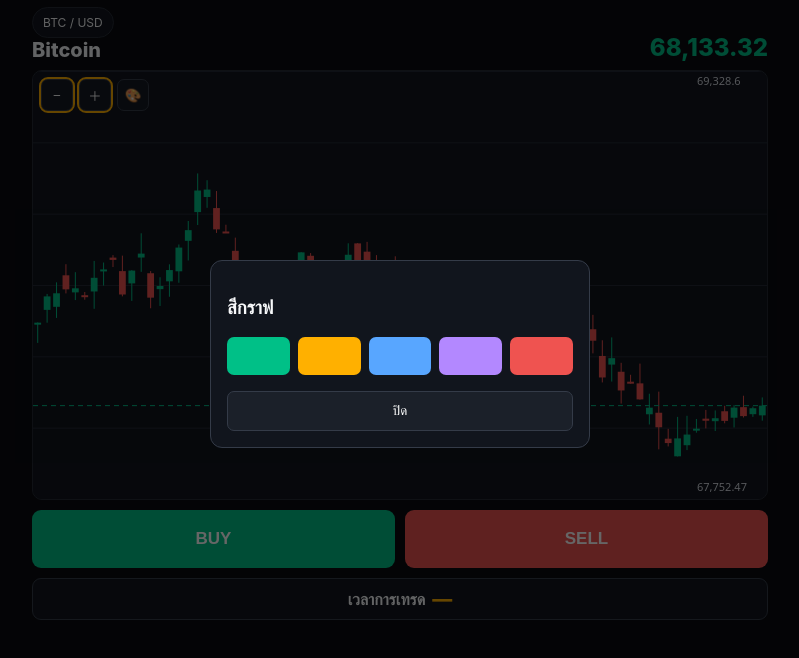
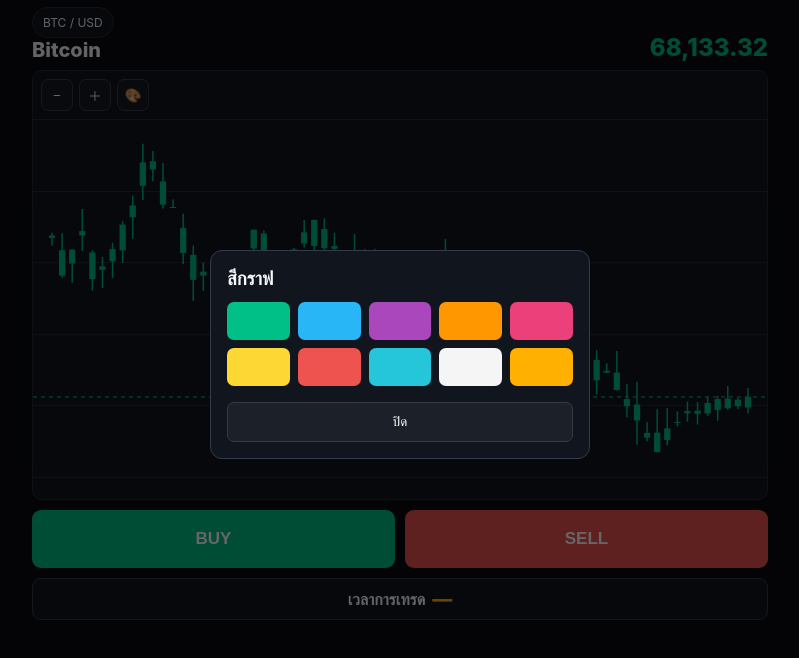
Before and after one commit to hgxfhgxgu-ux/babel-avatar, a plain HTML site: page index.html in a window 1280 px wide. Both pictures are taken after a click on the button "เปลี่ยนสีกราฟ". Shown: the part 46-704 px from the top of the page, without its empty margins (240-1039 px from the left). Drawn offline with Linux system fonts and the light colour scheme.

Commit message:
Fix chart color selection and rendering performance

```diff
--- a/index.html
+++ b/index.html
@@ -10,30 +10,38 @@
     body { margin:0; background:var(--bg); color:var(--text); font-family:Inter,system-ui,sans-serif; }
     .app { max-width:760px; min-height:100vh; margin:auto; padding:12px; }
     header { display:flex; justify-content:space-between; align-items:center; margin-bottom:10px; }
-    .brand { font-weight:900; letter-spacing:.5px; } .brand span { color:var(--accent); }
+    .brand { font-weight:900; letter-spacing:.5px; }
+    .brand span { color:var(--accent); }
     .pill { background:var(--panel); border:1px solid #252a34; border-radius:20px; padding:7px 10px; font-size:12px; }
     .pair { display:flex; justify-content:space-between; align-items:flex-end; margin:4px 0 8px; }
-    .symbol { font-size:20px; font-weight:800; } .price { color:var(--green); font-size:24px; font-weight:800; }
+    .symbol { font-size:20px; font-weight:800; }
+    .price { color:var(--green); font-size:24px; font-weight:800; }
     .chart-wrap { position:relative; height:430px; background:var(--panel); border:1px solid #252a34; border-radius:10px; overflow:hidden; }
-    canvas { width:100%; height:100%; display:block; touch-action:none; }
+    canvas { width:100%; height:100%; display:block; }
     .toolbar { position:absolute; z-index:2; top:8px; left:8px; display:flex; gap:6px; }
-    .tool { border:1px solid #343b48; background:#151a23cc; color:white; height:32px; min-width:32px; border-radius:7px; cursor:pointer; }
-    .tool.active { outline:2px solid var(--accent); }
-    .result { position:absolute; z-index:3; left:50%; top:55%; transform:translate(-50%,-50%) scale(.8); opacity:0; pointer-events:none; text-align:center; padding:12px 18px; border-radius:10px; background:#161a22ee; border:1px solid #3a404b; transition:.25s; }
+    .tool { border:1px solid #343b48; background:#151a23e6; color:white; height:32px; min-width:32px; border-radius:7px; cursor:pointer; }
+    .tool:focus-visible, .swatch:focus-visible, .modal-actions button:focus-visible { outline:2px solid var(--accent); outline-offset:2px; }
+    .result { position:absolute; z-index:3; left:50%; top:55%; transform:translate(-50%,-50%) scale(.8); opacity:0; pointer-events:none; text-align:center; padding:12px 18px; border-radius:10px; background:#090b10dd; transition:opacity .2s,transform .2s; }
     .result.show { opacity:1; transform:translate(-50%,-50%) scale(1); }
-    .result.win { color:var(--green); } .result.loss { color:var(--red); }
+    .result.win { color:var(--green); }
+    .result.loss { color:var(--red); }
     .result b { display:block; font-size:24px; }
     .trade { position:relative; display:grid; grid-template-columns:1fr 1fr; gap:10px; margin-top:10px; }
     .trade button { height:58px; border:0; border-radius:9px; color:white; font-weight:900; font-size:17px; cursor:pointer; }
-    #buy { background:var(--green); } #sell { background:var(--red); }
+    #buy { background:var(--green); }
+    #sell { background:var(--red); }
+    .trade button:disabled { opacity:.55; cursor:not-allowed; }
     .timer { grid-column:1/-1; height:42px; display:flex; align-items:center; justify-content:center; border:1px solid #343b48; border-radius:9px; background:var(--panel); font-weight:800; }
     .timer span { color:var(--accent); font-size:20px; margin-left:7px; }
     .modal { position:fixed; inset:0; z-index:10; display:none; place-items:center; background:#0009; padding:20px; }
     .modal.open { display:grid; }
     .modal-card { width:min(380px,100%); background:var(--panel); border:1px solid #343b48; border-radius:12px; padding:16px; }
+    .modal-card h3 { margin:0; }
     .colors { display:grid; grid-template-columns:repeat(5,1fr); gap:8px; margin:12px 0 16px; }
-    .swatch { height:38px; border:0; border-radius:7px; cursor:pointer; }
-    .modal-actions { display:flex; gap:8px; } .modal-actions button { flex:1; height:40px; border-radius:7px; border:1px solid #343b48; background:#1b2029; color:white; }
+    .swatch { height:38px; border:2px solid transparent; border-radius:7px; cursor:pointer; }
+    .swatch.selected { border-color:white; box-shadow:0 0 0 2px var(--accent); }
+    .modal-actions { display:flex; gap:8px; }
+    .modal-actions button { flex:1; height:40px; border-radius:7px; border:1px solid #343b48; background:#1b2029; color:white; cursor:pointer; }
     @media (max-width:520px) { .app { padding:8px; } .chart-wrap { height:52vh; min-height:380px; } }
   </style>
 </head>
@@ -43,35 +51,212 @@
     <section class="pair"><div><div class="pill" style="display:inline-block">BTC / USD</div><div class="symbol">Bitcoin</div></div><div class="price" id="price">68,420.50</div></section>
     <section class="chart-wrap">
       <div class="toolbar">
-        <button class="tool active" id="zoomOut" title="ซูมออก">−</button>
-        <button class="tool active" id="zoomIn" title="ซูมเข้า">＋</button>
-        <button class="tool" id="colorBtn" title="เปลี่ยนสีกราฟ">🎨</button>
+        <button class="tool" id="zoomOut" type="button" title="ซูมออก" aria-label="ซูมออก">−</button>
+        <button class="tool" id="zoomIn" type="button" title="ซูมเข้า" aria-label="ซูมเข้า">＋</button>
+        <button class="tool" id="colorBtn" type="button" title="เปลี่ยนสีกราฟ" aria-label="เปลี่ยนสีกราฟ">🎨</button>
       </div>
-      <canvas id="chart"></canvas>
-      <div class="result" id="result"><span id="resultTitle">WIN</span><b id="resultValue">+$82.40</b></div>
+      <canvas id="chart" aria-label="กราฟราคา Bitcoin"></canvas>
+      <div class="result" id="result" aria-live="polite"><span id="resultTitle">WIN</span><b id="resultValue">+$82.40</b></div>
     </section>
     <section class="trade">
-      <button id="buy">BUY</button><button id="sell">SELL</button>
+      <button id="buy" type="button">BUY</button><button id="sell" type="button">SELL</button>
       <div class="timer" id="timer">เวลาการเทรด <span id="countdown">—</span></div>
     </section>
   </main>
-  <div class="modal" id="colorModal"><div class="modal-card"><h3>สีกราฟ</h3><div class="colors"><button class="swatch" data-color="#00c087" style="background:#00c087"></button><button class="swatch" data-color="#ffb000" style="background:#ffb000"></button><button class="swatch" data-color="#58a6ff" style="background:#58a6ff"></button><button class="swatch" data-color="#b388ff" style="background:#b388ff"></button><button class="swatch" data-color="#ef5350" style="background:#ef5350"></button></div><div class="modal-actions"><button id="closeModal">ปิด</button></div></div></div>
+  <div class="modal" id="colorModal" role="dialog" aria-modal="true" aria-labelledby="colorHeading">
+    <div class="modal-card">
+      <h3 id="colorHeading">สีกราฟ</h3>
+      <div class="colors" aria-label="เลือกสีกราฟ">
+        <button class="swatch" type="button" aria-label="สีเขียว" data-color="#00c087" style="background:#00c087"></button>
+        <button class="swatch" type="button" aria-label="สีฟ้า" data-color="#29b6f6" style="background:#29b6f6"></button>
+        <button class="swatch" type="button" aria-label="สีม่วง" data-color="#ab47bc" style="background:#ab47bc"></button>
+        <button class="swatch" type="button" aria-label="สีส้ม" data-color="#ff9800" style="background:#ff9800"></button>
+        <button class="swatch" type="button" aria-label="สีชมพู" data-color="#ec407a" style="background:#ec407a"></button>
+        <button class="swatch" type="button" aria-label="สีเหลือง" data-color="#fdd835" style="background:#fdd835"></button>
+        <button class="swatch" type="button" aria-label="สีแดง" data-color="#ef5350" style="background:#ef5350"></button>
+        <button class="swatch" type="button" aria-label="สีฟ้าอ่อน" data-color="#26c6da" style="background:#26c6da"></button>
+        <button class="swatch" type="button" aria-label="สีขาว" data-color="#f5f5f5" style="background:#f5f5f5"></button>
+        <button class="swatch" type="button" aria-label="สีทอง" data-color="#ffb000" style="background:#ffb000"></button>
+      </div>
+      <div class="modal-actions"><button id="closeModal" type="button">ปิด</button></div>
+    </div>
+  </div>
   <script>
-    const canvas=document.getElementById('chart'),ctx=canvas.getContext('2d');
-    let candles=[],zoom=1,chartColor='#00c087',trade=null,tradeTimer=null;
-    let last=68420.5;
-    for(let i=0;i<70;i++){let o=last+(Math.random()-0.5)*180,c=o+(Math.random()-0.5)*220,h=Math.max(o,c)+Math.random()*100,l=Math.min(o,c)-Math.random()*100;candles.push({o,c,h,l});last=c}
-    function resize(){const dpr=devicePixelRatio||1,r=canvas.getBoundingRect?.();canvas.width=canvas.clientWidth*dpr;canvas.height=canvas.clientHeight*dpr;ctx.setTransform(dpr,0,0,dpr,0,0);draw()}
-    window.addEventListener('resize',resize);
-    function draw(){const w=canvas.clientWidth,h=canvas.clientHeight;ctx.clearRect(0,0,w,h);ctx.fillStyle='#11151d';ctx.fillRect(0,0,w,h);ctx.strokeStyle='#232936';ctx.lineWidth=1;for(let i=0;i<6;i++){let y=i*h/6+.5;ctx.beginPath();ctx.moveTo(0,y);ctx.lineTo(w,y);ctx.stroke()}let visible=Math.floor(candles.length/zoom),start=candles.length-visible,visibleCandles=candles.slice(start);let hi=Math.max(...visibleCandles.map(v=>v.h)),lo=Math.min(...visibleCandles.map(v=>v.l)),pad=(hi-lo)*.12;hi+=pad;lo-=pad;const cw=w/visible*0.72;function py(v){return h-(v-lo)/(hi-lo)*h*.82-h*.02}visibleCandles.forEach((v,i)=>{let x=(i+.5)*w/visible;let up=v.c>=v.o,col=up?'#00c087':'#ef5350';ctx.strokeStyle=up?'#00c087':col;ctx.fillStyle=up?'#00c087':col;ctx.lineWidth=1;ctx.beginPath();ctx.moveTo(x,py(v.h));ctx.lineTo(x,py(v.l));ctx.stroke();let y=Math.min(py(v.o),py(v.c)),bh=Math.max(2,Math.abs(py(v.o)-py(v.c)));ctx.fillRect(x-cw/2,y,cw,bh)});ctx.strokeStyle=chartColor;ctx.setLineDash([5,4]);ctx.beginPath();ctx.moveTo(0,py(last));ctx.lineTo(w,py(last));ctx.stroke();ctx.setLineDash([]);ctx.fillStyle='#d6dae3';ctx.font='11px system-ui';ctx.fillText(hi.toLocaleString(undefined,{maximumFractionDigits:2}),w-70,14);ctx.fillText(lo.toLocaleString(undefined,{maximumFractionDigits:2}),w-70,h-8)}
-    function tick(){let o=last+(Math.random()-0.5)*90,c=o+(Math.random()-0.5)*100,h=Math.max(o,c)+Math.random()*55,l=Math.min(o,c)-Math.random()*55;candles.push({o,c,h,l});if(candles.length>100)candles.shift();last=c;document.getElementById('price').textContent=last.toLocaleString(undefined,{minimumFractionDigits:2,maximumFractionDigits:2});draw();}
-    resize();setInterval(tick,900);
-    document.getElementById('zoomIn').onclick=()=>{zoom=Math.min(3,zoom*1.25);draw()};document.getElementById('zoomOut').onclick=()=>{zoom=Math.max(1,zoom/1.25);draw()};
-    document.getElementById('colorBtn').onclick=()=>document.getElementById('colorModal').classList.add('open');document.getElementById('closeModal').onclick=()=>document.getElementById('colorModal').classList.remove('open');
-    document.querySelectorAll('.swatch').forEach(b=>b.onclick=()=>{chartColor=b.dataset.color;document.getElementById('colorModal').classList.remove('open');draw()});
-    function startTrade(side){if(trade)return;let entry=last,remaining=10;trade={side,entry};document.getElementById('buy').disabled=true;document.getElementById('sell').disabled=true;clearInterval(tradeTimer);document.getElementById('countdown').textContent=remaining+' วินาที';tradeTimer=setInterval(()=>{remaining--;document.getElementById('countdown').textContent=remaining+' วินาที';if(remaining<=0){clearInterval(tradeTimer);finishTrade()}},1000)}
-    function finishTrade(){let profit=(last-trade.entry)*(trade.side==='BUY'?1:-1);let win=profit>=0;let amount=Math.abs(profit);let result=document.getElementById('result');document.getElementById('resultTitle').textContent=win?'WIN • กำไร':'LOSS • ขาดทุน';document.getElementById('resultValue').textContent=(win?'+':'−')+'$'+amount.toFixed(2);result.className='result show '+(win?'win':'loss');setTimeout(()=>{result.className='result '+(win?'win':'loss')},4500);trade=null;document.getElementById('buy').disabled=false;document.getElementById('sell').disabled=false;document.getElementById('countdown').textContent='—'}
-    document.getElementById('buy').onclick=()=>startTrade('BUY');document.getElementById('sell').onclick=()=>startTrade('SELL');
+    const canvas = document.getElementById('chart');
+    const ctx = canvas.getContext('2d');
+    const priceElement = document.getElementById('price');
+    const countdownElement = document.getElementById('countdown');
+    const colorModal = document.getElementById('colorModal');
+    const swatches = [...document.querySelectorAll('.swatch')];
+    let candles = [];
+    let zoom = 1;
+    let chartColor = '#00c087';
+    let last = 68420.5;
+    let trade = null;
+    let tradeTimer = null;
+    let drawQueued = false;
+
+    for (let i = 0; i < 70; i++) {
+      const open = last + (Math.random() - 0.5) * 180;
+      const close = open + (Math.random() - 0.5) * 220;
+      candles.push({ o:open, c:close, h:Math.max(open, close) + Math.random() * 100, l:Math.min(open, close) - Math.random() * 100 });
+      last = close;
+    }
+
+    function requestDraw() {
+      if (drawQueued) return;
+      drawQueued = true;
+      requestAnimationFrame(() => {
+        drawQueued = false;
+        draw();
+      });
+    }
+
+    function resizeCanvas() {
+      const rect = canvas.getBoundingClientRect();
+      if (!rect.width || !rect.height) return;
+      const dpr = Math.min(window.devicePixelRatio || 1, 2);
+      const pixelWidth = Math.round(rect.width * dpr);
+      const pixelHeight = Math.round(rect.height * dpr);
+      if (canvas.width !== pixelWidth || canvas.height !== pixelHeight) {
+        canvas.width = pixelWidth;
+        canvas.height = pixelHeight;
+      }
+      ctx.setTransform(dpr, 0, 0, dpr, 0, 0);
+      requestDraw();
+    }
+
+    function draw() {
+      const width = canvas.clientWidth;
+      const height = canvas.clientHeight;
+      if (!width || !height || !candles.length) return;
+
+      ctx.clearRect(0, 0, width, height);
+      ctx.fillStyle = '#11151d';
+      ctx.fillRect(0, 0, width, height);
+
+      const pad = { top:48, right:14, bottom:22, left:14 };
+      const chartHeight = height - pad.top - pad.bottom;
+      const visibleCount = Math.min(candles.length, Math.max(12, Math.floor(70 * zoom)));
+      const visible = candles.slice(-visibleCount);
+      let low = Infinity;
+      let high = -Infinity;
+      for (const candle of visible) {
+        if (candle.l < low) low = candle.l;
+        if (candle.h > high) high = candle.h;
+      }
+      const range = Math.max(high - low, 1);
+      low -= range * 0.08;
+      high += range * 0.08;
+      const valueRange = high - low;
+      const yFor = value => pad.top + (high - value) / valueRange * chartHeight;
+
+      ctx.strokeStyle = '#232936';
+      ctx.lineWidth = 1;
+      for (let i = 0; i <= 5; i++) {
+        const y = pad.top + chartHeight * i / 5;
+        ctx.beginPath();
+        ctx.moveTo(0, Math.round(y) + 0.5);
+        ctx.lineTo(width, Math.round(y) + 0.5);
+        ctx.stroke();
+      }
+
+      const slotWidth = (width - pad.left - pad.right) / visible.length;
+      const bodyWidth = Math.max(2, Math.min(12, slotWidth * 0.62));
+      ctx.strokeStyle = chartColor;
+      ctx.fillStyle = chartColor;
+      ctx.lineWidth = 1.5;
+      for (let i = 0; i < visible.length; i++) {
+        const candle = visible[i];
+        const x = pad.left + slotWidth * (i + 0.5);
+        ctx.beginPath();
+        ctx.moveTo(x, yFor(candle.h));
+        ctx.lineTo(x, yFor(candle.l));
+        ctx.stroke();
+        const top = yFor(Math.max(candle.o, candle.c));
+        const bottom = yFor(Math.min(candle.o, candle.c));
+        ctx.fillRect(x - bodyWidth / 2, top, bodyWidth, Math.max(1, bottom - top));
+      }
+
+      const currentY = yFor(last);
+      ctx.save();
+      ctx.setLineDash([4, 4]);
+      ctx.globalAlpha = 0.7;
+      ctx.beginPath();
+      ctx.moveTo(0, currentY);
+      ctx.lineTo(width, currentY);
+      ctx.stroke();
+      ctx.restore();
+    }
+
+    function tick() {
+      const open = last + (Math.random() - 0.5) * 90;
+      const close = open + (Math.random() - 0.5) * 100;
+      candles.push({ o:open, c:close, h:Math.max(open, close) + Math.random() * 55, l:Math.min(open, close) - Math.random() * 55 });
+      if (candles.length > 120) candles.shift();
+      last = close;
+      priceElement.textContent = last.toLocaleString('en-US', { minimumFractionDigits:2, maximumFractionDigits:2 });
+      requestDraw();
+    }
+
+    function openColorModal() {
+      colorModal.classList.add('open');
+    }
+
+    function closeColorModal() {
+      colorModal.classList.remove('open');
+    }
+
+    function startTrade(side) {
+      if (trade) return;
+      trade = { side, entry:last };
+      let remaining = 10;
+      document.getElementById('buy').disabled = true;
+      document.getElementById('sell').disabled = true;
+      countdownElement.textContent = `${remaining}s`;
+      tradeTimer = setInterval(() => {
+        remaining -= 1;
+        countdownElement.textContent = remaining > 0 ? `${remaining}s` : '0s';
+        if (remaining <= 0) finishTrade();
+      }, 1000);
+    }
+
+    function finishTrade() {
+      if (!trade) return;
+      clearInterval(tradeTimer);
+      tradeTimer = null;
+      const profit = (last - trade.entry) * (trade.side === 'BUY' ? 1 : -1);
+      const won = profit >= 0;
+      const result = document.getElementById('result');
+      document.getElementById('resultTitle').textContent = won ? 'WIN' : 'LOSS';
+      document.getElementById('resultValue').textContent = `${profit >= 0 ? '+' : '-'}$${Math.abs(profit).toFixed(2)}`;
+      result.className = `result show ${won ? 'win' : 'loss'}`;
+      document.getElementById('buy').disabled = false;
+      document.getElementById('sell').disabled = false;
+      countdownElement.textContent = '—';
+      trade = null;
+      setTimeout(() => result.classList.remove('show'), 2500);
+    }
+
+    document.getElementById('zoomIn').addEventListener('click', () => { zoom = Math.min(3, zoom * 1.25); requestDraw(); });
+    document.getElementById('zoomOut').addEventListener('click', () => { zoom = Math.max(1, zoom / 1.25); requestDraw(); });
+    document.getElementById('colorBtn').addEventListener('click', openColorModal);
+    document.getElementById('closeModal').addEventListener('click', closeColorModal);
+    colorModal.addEventListener('click', event => { if (event.target === colorModal) closeColorModal(); });
+    document.addEventListener('keydown', event => { if (event.key === 'Escape') closeColorModal(); });
+    swatches.forEach(button => button.addEventListener('click', () => {
+      chartColor = button.dataset.color;
+      swatches.forEach(swatch => swatch.classList.toggle('selected', swatch === button));
+      closeColorModal();
+      requestDraw();
+    }));
+    document.getElementById('buy').addEventListener('click', () => startTrade('BUY'));
+    document.getElementById('sell').addEventListener('click', () => startTrade('SELL'));
+
+    if ('ResizeObserver' in window) new ResizeObserver(resizeCanvas).observe(canvas);
+    else window.addEventListener('resize', resizeCanvas);
+    resizeCanvas();
+    setInterval(tick, 900);
   </script>
 </body>
 </html>
```
